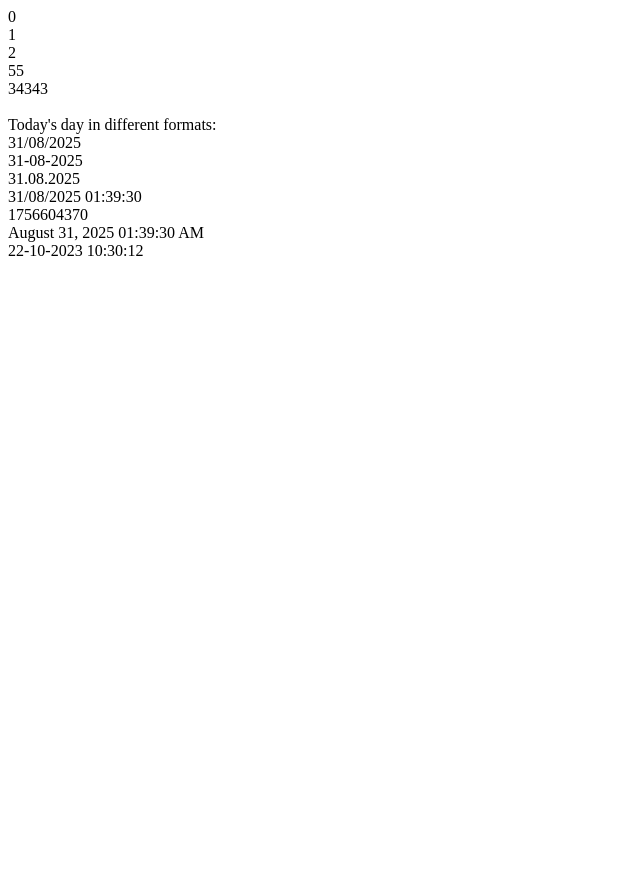
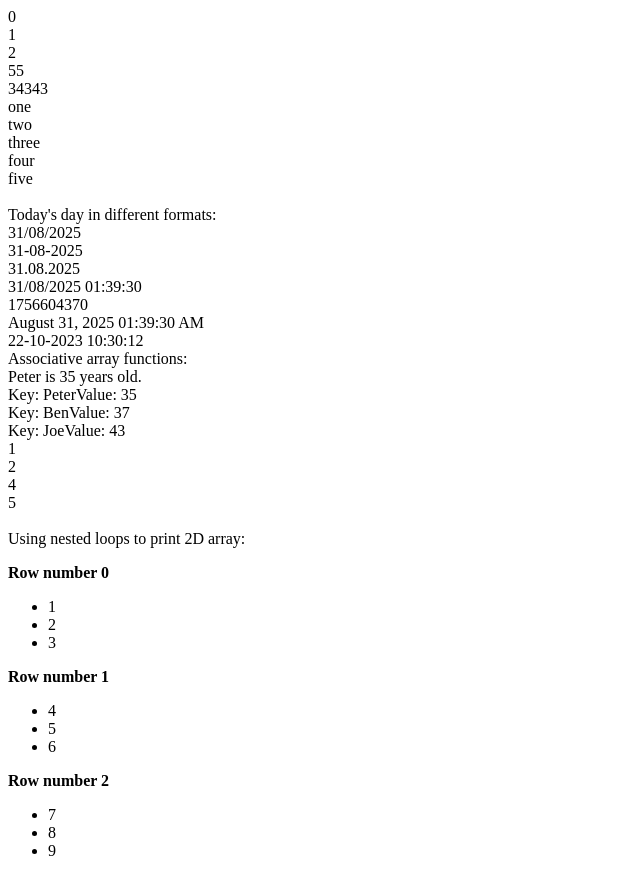
Before and after one commit to Sushrutrai/SUS-4thsem-POST, a PHP site: page /arryFunction.php in a window 1280 px wide. Shown: the whole page, without its empty margins (0-640 px from the left). Before the commit the page ends 256 px from the top, so only its background shows below. Run offline with PHP 8.4, Linux system fonts and the light colour scheme.

Commit message:
Cw aug 31 12:00:00 2024 +0530

```diff
--- a/arryFunction.php
+++ b/arryFunction.php
@@ -15,6 +15,12 @@
             echo $val."</br>";
         }
 
+        $arr2=["one","two","three","four","five"];
+        $len=count($arr2);
+        for($i=0;$i<$len;$i++){
+            echo $arr2[$i]."</br>";
+        }
+
         echo"</br>Today's day in different formats:</br>";
         echo date("d/m/Y")."</br>";
         echo date("d-m-Y")."</br>";
@@ -25,6 +31,35 @@
         echo $timestamp."</br>";
         echo date("F d, Y H:i:s A",$timestamp)."</br>";
         echo date("d-m-Y H:i:s",mktime(10, 30, 12, 10, 22, 2023))."</br>";
+
+        echo"Associative array functions:</br>";
+        $age=array("Peter"=>"35","Ben"=>"37","Joe"=>"43");
+        echo "Peter is ".$age['Peter']." years old."."</br>";
+
+        foreach($age as $x=>$x_val){
+            echo"Key: ".$x."Value: ".$x_val."</br>";
+        }
+
+        $secondArray=array(
+            array(1,2,3),
+            array(4,5,6),
+            array(7,8,9));
+
+        echo $secondArray[0][0]."</br>";
+        echo $secondArray[0][1]."</br>";
+        echo $secondArray[1][0]."</br>";
+        echo $secondArray[1][1]."</br>";
+        echo"</br>Using nested loops to print 2D array:</br>";
+
+        $len2=count($secondArray);
+        for($i=0;$i<$len2;$i++){
+            echo"<p><b>Row number $i</b></p>";
+            echo"<ul>";
+            for($j=0;$j<count($secondArray[$i]);$j++){
+                echo "<li>".$secondArray[$i][$j]."</li> ";
+            }
+            echo"</ul>";
+        }
     ?>
 </body>
 </html>
--- a/methodsPhp.php
+++ b/methodsPhp.php
@@ -24,7 +24,7 @@
     echo("</br>");
     echo("</br>");
 
-    class Dev{
+    class Dev extends Coder{
     }
     class Coder{
     }
```
